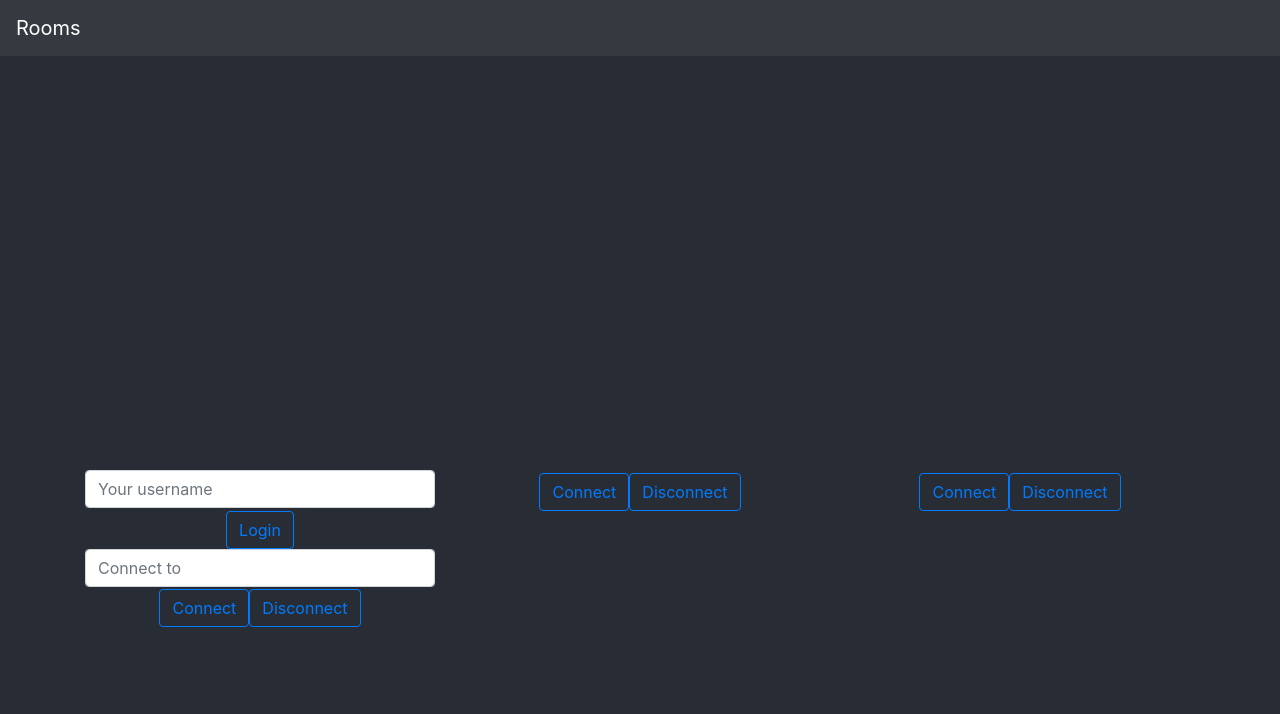
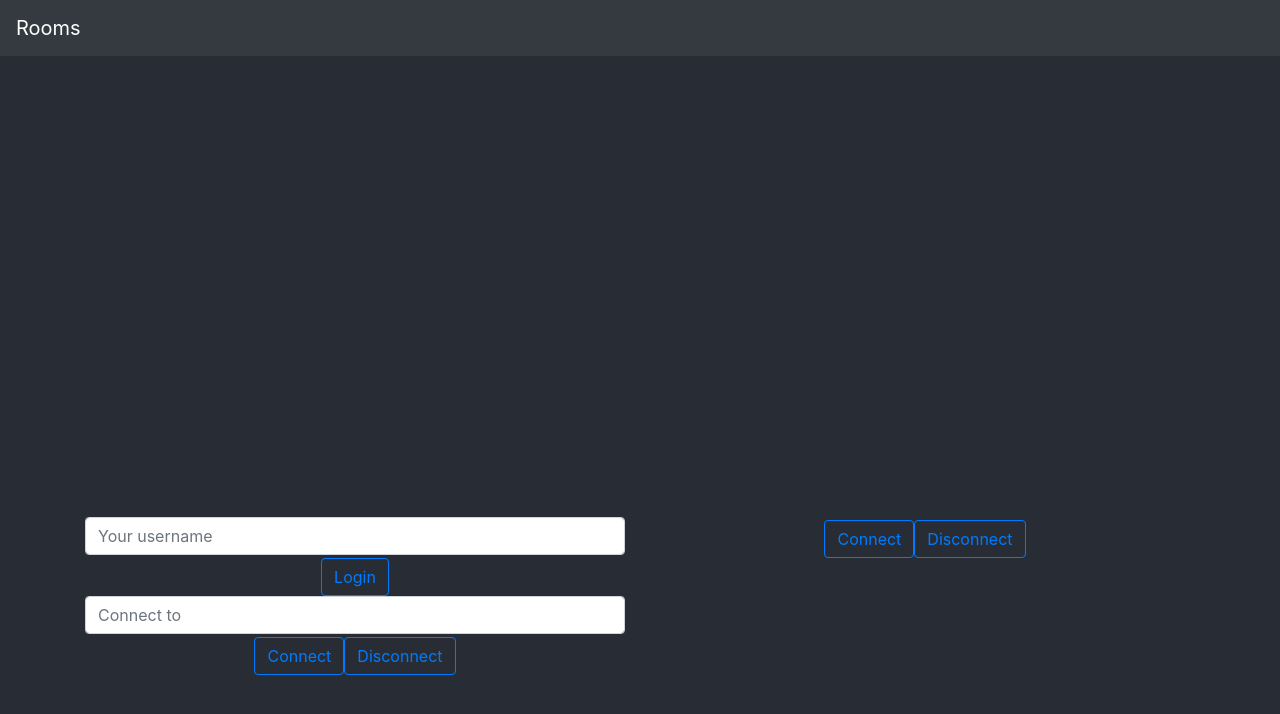
Before and after one commit to nabilahmedkhatri/rooms, a React (Create React App) app in the folder client/: page / in a window 1280 px wide. Shown: the top 714 px of the page. Built offline with nearby package versions, Linux system fonts and the light colour scheme; no server answers.

Commit message:
Revert "3 boxes"
This reverts commit 6f2f8982e036b3a6eb3bcdcbdb4c93df754f711e.

```diff
--- a/client/src/components/VideoBox.js
+++ b/client/src/components/VideoBox.js
@@ -18,9 +18,7 @@ class VideoBox extends React.Component {
         this.videoTagRemote2 = React.createRef()
         this.state = {
             username: "",
-            otherUsername: "",
-            connections: {},
-            connection_count: 0
+            otherUsername: ""
         }
 
     }
@@ -235,11 +233,6 @@ class VideoBox extends React.Component {
                         <Button variant="outline-primary">Connect</Button>
                         <Button variant="outline-primary">Disconnect</Button>
                     </Col>
-                    <Col>
-                        <video style={{ width: "100%" }} ref={this.videoTagRemote2} autoPlay></video>
-                        <Button variant="outline-primary">Connect</Button>
-                        <Button variant="outline-primary">Disconnect</Button>
-                    </Col>
                 </Row>
 
             </Container>
```
